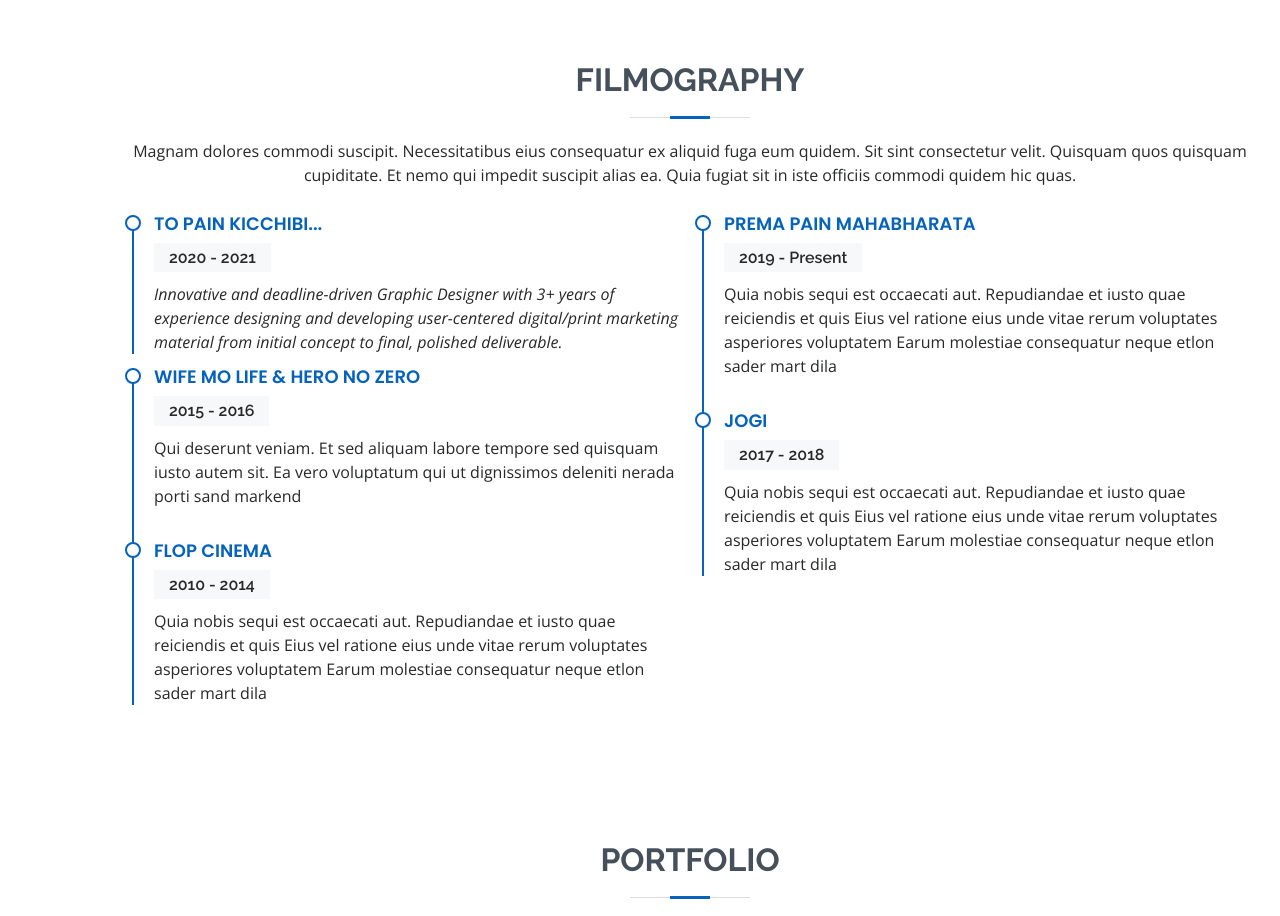
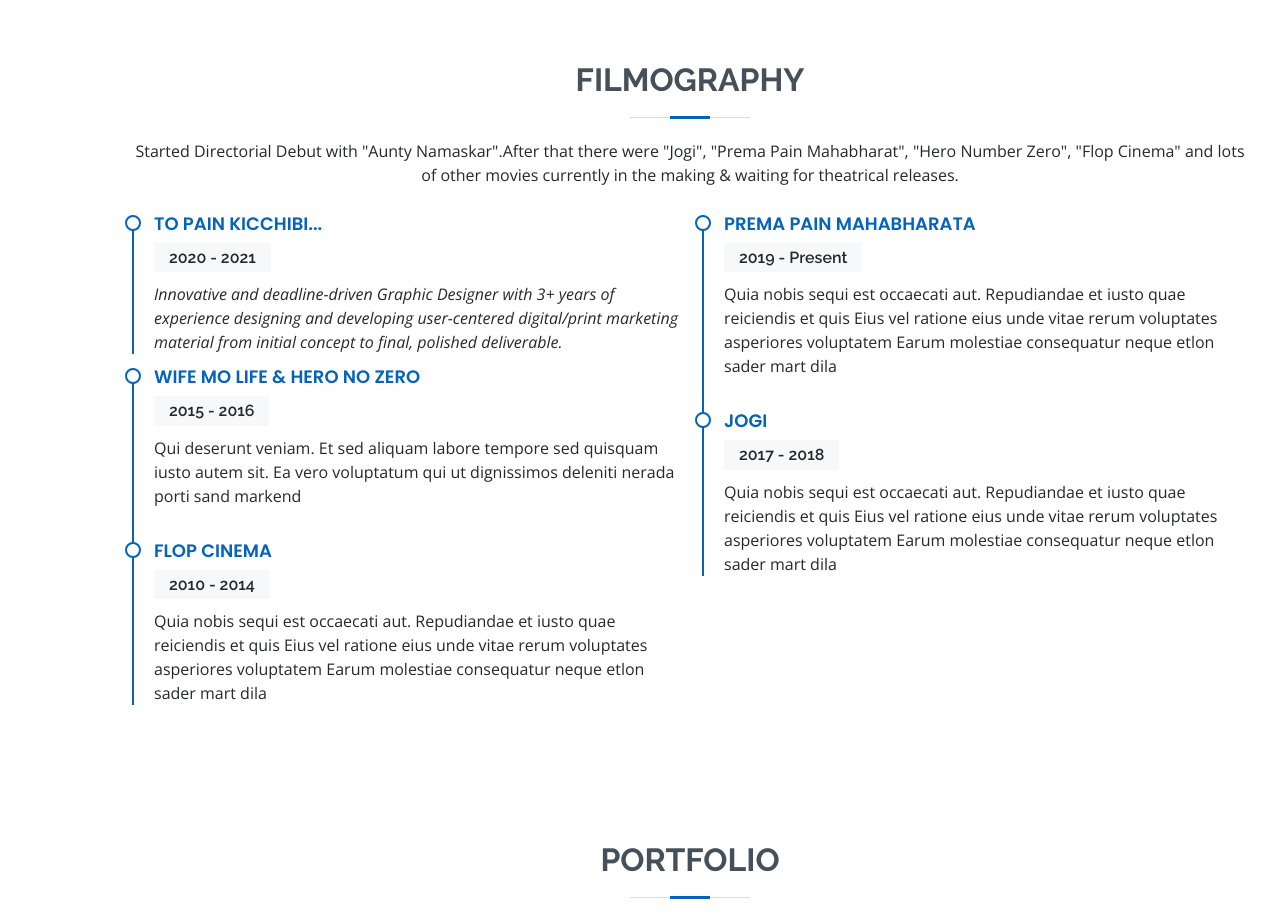
Before and after one commit to directorniranjan/directorniranjan.github.io, a plain HTML site: page index.html in a window 1280 px wide. Shown: the part 2420-3336 px from the top of the page. Drawn offline with nearby package versions, Linux system fonts and the light colour scheme.

Commit message:
Update index.html

```diff
--- a/index.html
+++ b/index.html
@@ -151,7 +151,7 @@
 
         <div class="section-title">
           <h2>Filmography</h2>
-          <p>Magnam dolores commodi suscipit. Necessitatibus eius consequatur ex aliquid fuga eum quidem. Sit sint consectetur velit. Quisquam quos quisquam cupiditate. Et nemo qui impedit suscipit alias ea. Quia fugiat sit in iste officiis commodi quidem hic quas.</p>
+          <p>Started Directorial Debut with "Aunty Namaskar".After that there were "Jogi", "Prema Pain Mahabharat", "Hero Number Zero", "Flop Cinema" and lots of other movies currently in the making & waiting for theatrical releases.</p>
         </div>
 
         <div class="row">
```
